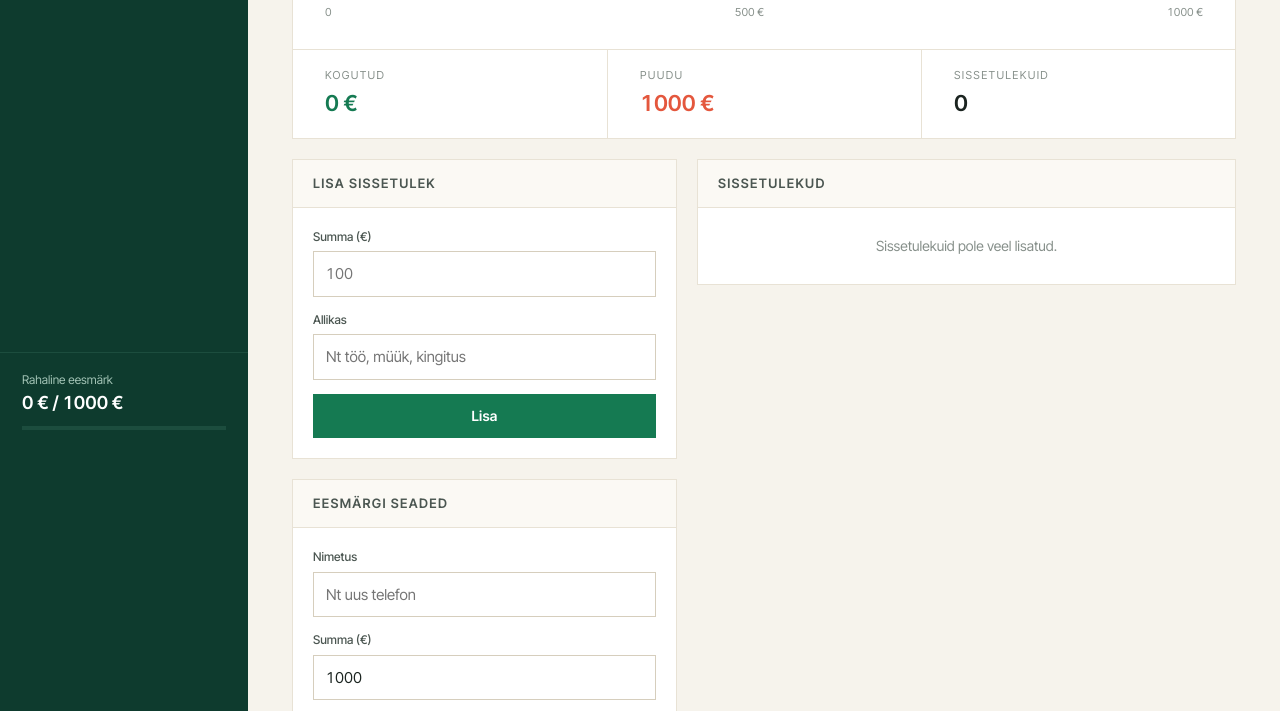
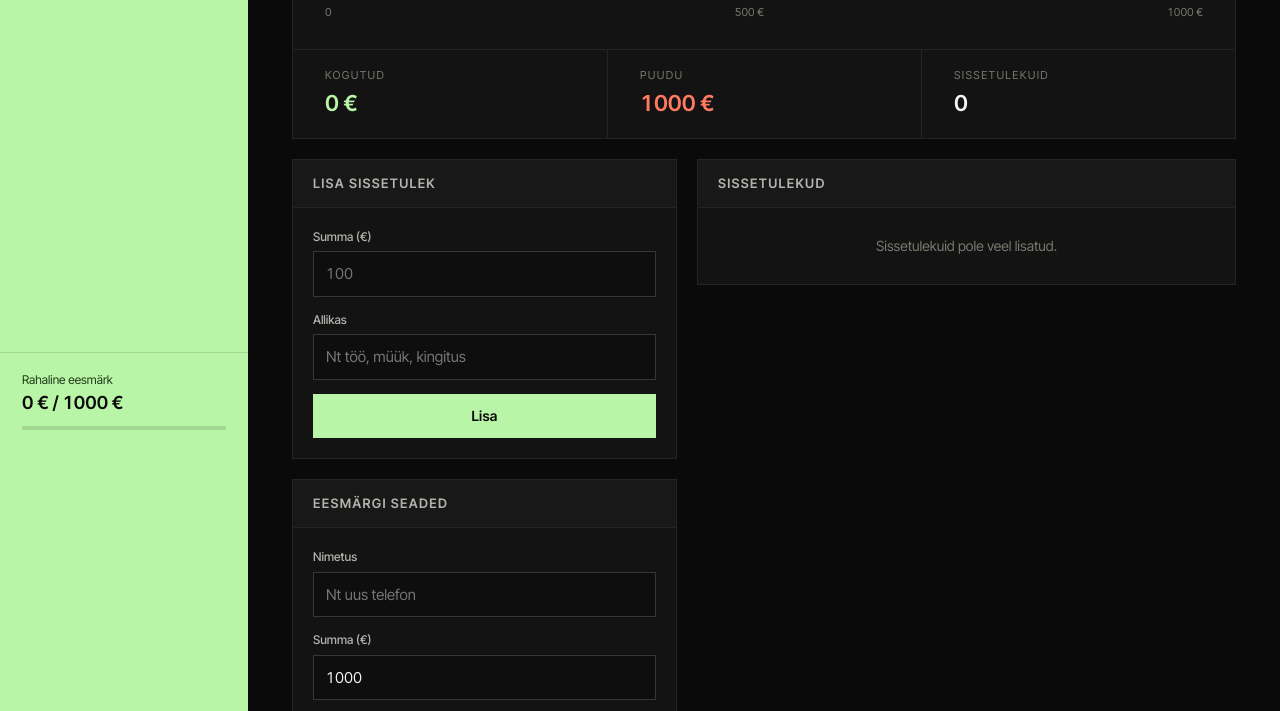
Before and after one commit to Dalbas8/Kaibemaks, a plain HTML site: page rahaeesmark/index.html in a window 1280 px wide. Shown: the part 352-1063 px from the top of the page. Drawn offline with Linux system fonts and the light colour scheme.

Commit message:
Must taust ja heleroheline külgriba ning aktsendid
Co-Authored-By: Claude Opus 5.5 <noreply@anthropic.com>
Claude-Session: https://claude.ai/code/session_01WWcjaud68sw4kmEqo3J7Da

```diff
--- a/rahaeesmark/index.html
+++ b/rahaeesmark/index.html
@@ -3,61 +3,43 @@
 <head>
 <meta charset="UTF-8">
 <meta name="viewport" content="width=device-width, initial-scale=1.0">
-<meta name="theme-color" content="#0E3B2E">
+<meta name="theme-color" content="#0A0A0A">
 <title>Eesmärgid</title>
 <link rel="preconnect" href="https://fonts.googleapis.com">
 <link rel="preconnect" href="https://fonts.gstatic.com" crossorigin>
 <link href="https://fonts.googleapis.com/css2?family=Inter+Tight:wght@400;500;600;700&family=JetBrains+Mono:wght@500&display=swap" rel="stylesheet">
 <style>
   :root {
-    --bg: #F6F3EC;
-    --surface: #FFFFFF;
-    --rail: #0E3B2E;
-    --rail-text: #A3C4B6;
-    --rail-dim: #6E9686;
-    --rail-line: #1C4D3E;
-    --rail-active: #FFFFFF;
-    --rail-highlight: #F2B544;
-    --ink: #1B2420;
-    --ink-2: #4B5651;
-    --muted: #87908B;
-    --line: #E8E2D5;
-    --line-strong: #D6CEBD;
-    --track: #EFEADF;
-    --accent: #157A52;
-    --accent-hover: #11674A;
-    --accent-soft: #E3F2EA;
-    --accent-ink: #FFFFFF;
-    --warm: #E4573D;
-    --danger: #C8432D;
+    color-scheme: dark;
+    --bg: #0A0A0A;
+    --surface: #131313;
+    --panel-head: #181818;
+    --rail: #B9F5A6;            /* hele roheline külgriba */
+    --rail-text: #1F3A18;
+    --rail-dim: #4E6B45;
+    --rail-line: rgba(0,0,0,.12);
+    --rail-active: #0A0A0A;
+    --rail-highlight: #0A0A0A;
+    --ink: #F3F3EF;
+    --ink-2: #B4B4AE;
+    --muted: #78786F;
+    --line: #242424;
+    --line-strong: #363636;
+    --track: #1E1E1E;
+    --input: #0E0E0E;
+    --accent: #B9F5A6;
+    --accent-hover: #CDF9BF;
+    --accent-soft: rgba(185,245,166,.14);
+    --accent-ink: #0A0A0A;
+    --warm: #FF7A61;
+    --danger: #FF7A61;
 
-    --c1: #1F9D6B; /* roheline */
-    --c2: #E4573D; /* punane */
-    --c3: #3A6FD8; /* sinine */
-    --c4: #F2A93B; /* merevaik */
-    --c5: #8A63D2; /* lilla */
-    --c6: #17A2A4; /* türkiis */
-  }
-  @media (prefers-color-scheme: dark) {
-    :root {
-      --bg: #0F1613;
-      --surface: #16201C;
-      --rail: #0A2A20;
-      --rail-line: #163B2F;
-      --ink: #ECF1EE;
-      --ink-2: #B5C2BC;
-      --muted: #7F8D87;
-      --line: #23302B;
-      --line-strong: #33443D;
-      --track: #1F2A26;
-      --accent: #2BA874;
-      --accent-hover: #34B981;
-      --accent-soft: #173327;
-      --warm: #F0705A;
-      --danger: #F0705A;
-      --panel-head: #1A2520;
-      --c1: #2BB37B; --c2: #F0705A; --c3: #5B8CF0; --c4: #F5B850; --c5: #A283E3; --c6: #2EBFC0;
-    }
+    --c1: #B9F5A6; /* hele roheline */
+    --c2: #FF6B57; /* punane */
+    --c3: #6EA8FF; /* sinine */
+    --c4: #FFC857; /* kollane */
+    --c5: #B79CFF; /* lilla */
+    --c6: #5FE0D4; /* türkiis */
   }
 
   * { box-sizing: border-box; margin: 0; }
@@ -87,7 +69,7 @@
     font-weight: 700; font-size: 15px; letter-spacing: .02em;
     display: flex; align-items: center; gap: 10px;
   }
-  .brand-mark { width: 14px; height: 14px; background: var(--rail-highlight); box-shadow: 6px 6px 0 var(--c2); margin-right: 6px; }
+  .brand-mark { width: 14px; height: 14px; background: #0A0A0A; box-shadow: 6px 6px 0 #FF6B57; margin-right: 6px; }
   .nav-label {
     font-size: 11px; text-transform: uppercase; letter-spacing: .12em;
     padding: 0 22px 8px; color: var(--rail-dim);
@@ -100,8 +82,8 @@
     border-left: 3px solid transparent;
   }
   .nav button svg { width: 18px; height: 18px; flex-shrink: 0; }
-  .nav button:hover { color: var(--rail-active); background: rgba(255,255,255,.05); }
-  .nav button.active { color: var(--rail-active); border-left-color: var(--rail-highlight); background: rgba(255,255,255,.09); }
+  .nav button:hover { color: var(--rail-active); background: rgba(0,0,0,.06); }
+  .nav button.active { color: var(--rail-active); border-left-color: var(--rail-highlight); background: rgba(0,0,0,.1); font-weight: 600; }
   .nav button .count {
     margin-left: auto; font-size: 11px; color: var(--rail); background: var(--rail-highlight); padding: 1px 7px; font-weight: 600;
     font-family: "JetBrains Mono", monospace;
@@ -126,7 +108,7 @@
 
   .panel { background: var(--surface); border: 1px solid var(--line); }
   .panel-head {
-    background: var(--panel-head, #FBF9F4);
+    background: var(--panel-head);
     display: flex; align-items: center; justify-content: space-between;
     padding: 14px 20px; border-bottom: 1px solid var(--line);
   }
@@ -165,7 +147,7 @@
   .field { display: flex; flex-direction: column; gap: 6px; margin-bottom: 14px; }
   .field label { font-size: 12px; font-weight: 500; color: var(--ink-2); }
   input, select {
-    font: inherit; color: var(--ink); background: var(--surface);
+    font: inherit; color: var(--ink); background: var(--input);
     border: 1px solid var(--line-strong); border-radius: 0;
     padding: 11px 12px; width: 100%; outline: none;
   }
```
